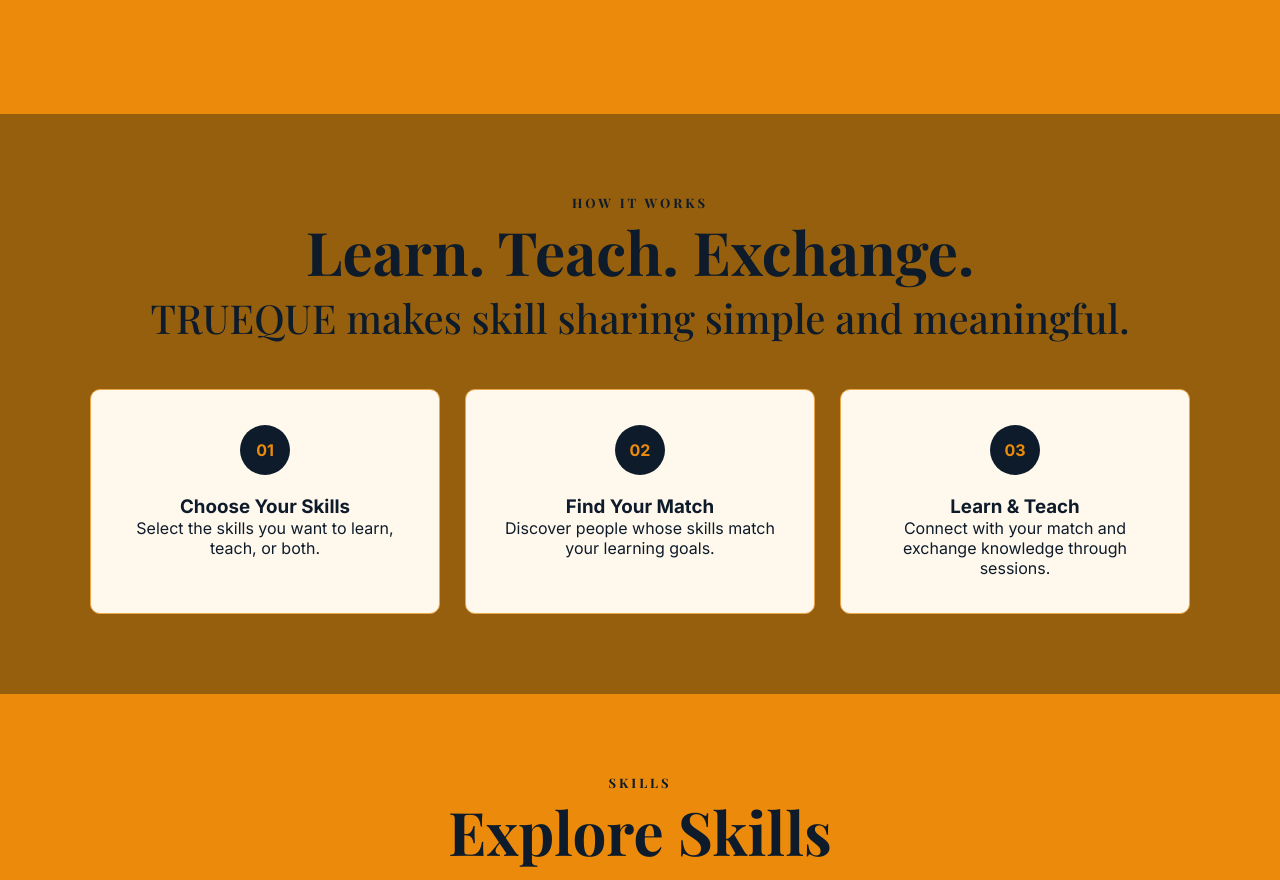
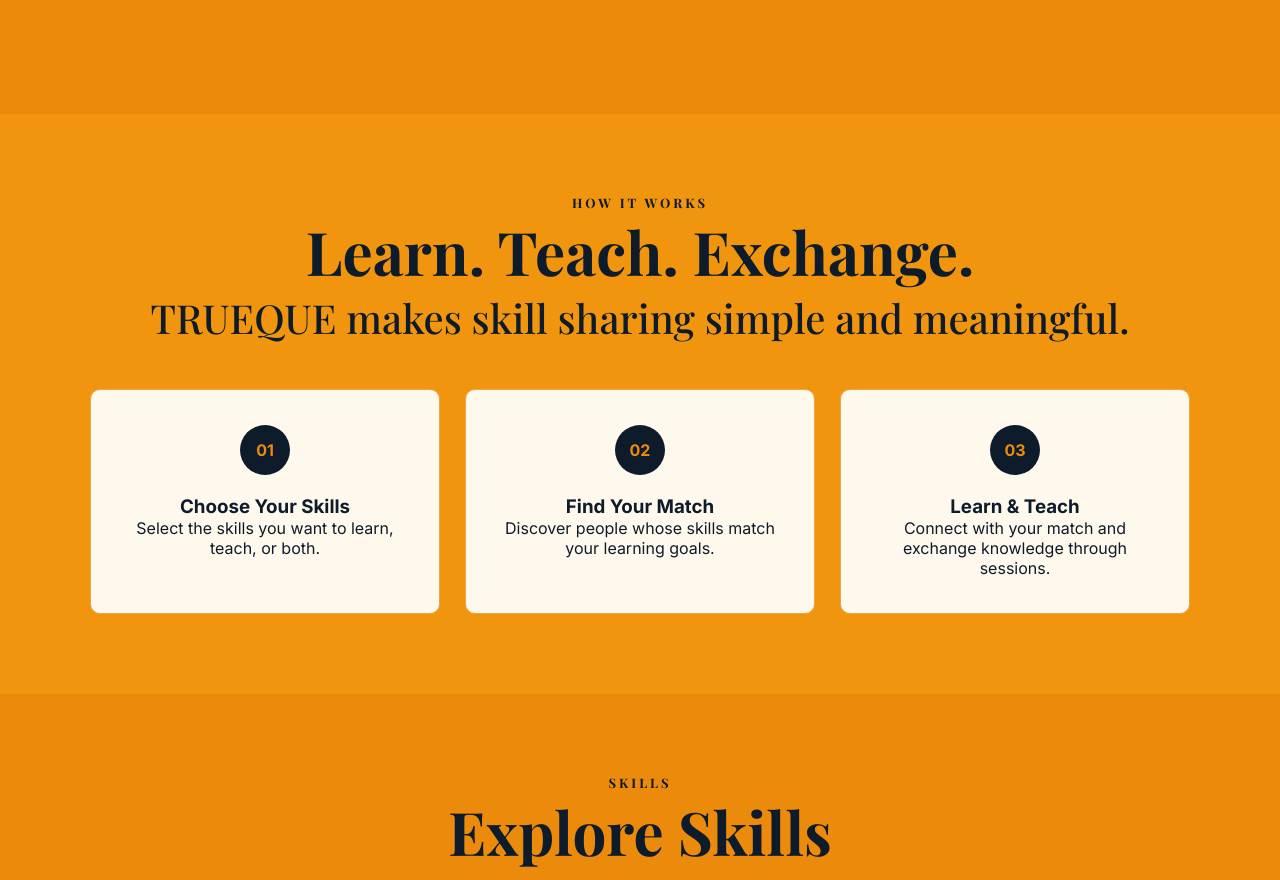
Before and after one commit to Sakeena19-cse/Trueque, a React (Vite) app: page / in a window 1280 px wide. Shown: the part 588-1468 px from the top of the page. Built offline with nearby package versions, Linux system fonts and the light colour scheme.

Commit message:
update index.css

```diff
--- a/src/index.css
+++ b/src/index.css
@@ -6,7 +6,7 @@
   --blue-light: #243B53;
 
   --tan: #eb8a0b;
-  --tan-light: #965f0d;
+  --tan-light: #f0950d;
   --tan-soft: #e9a74c;
 
   /* Quick Actions style gold */
```
